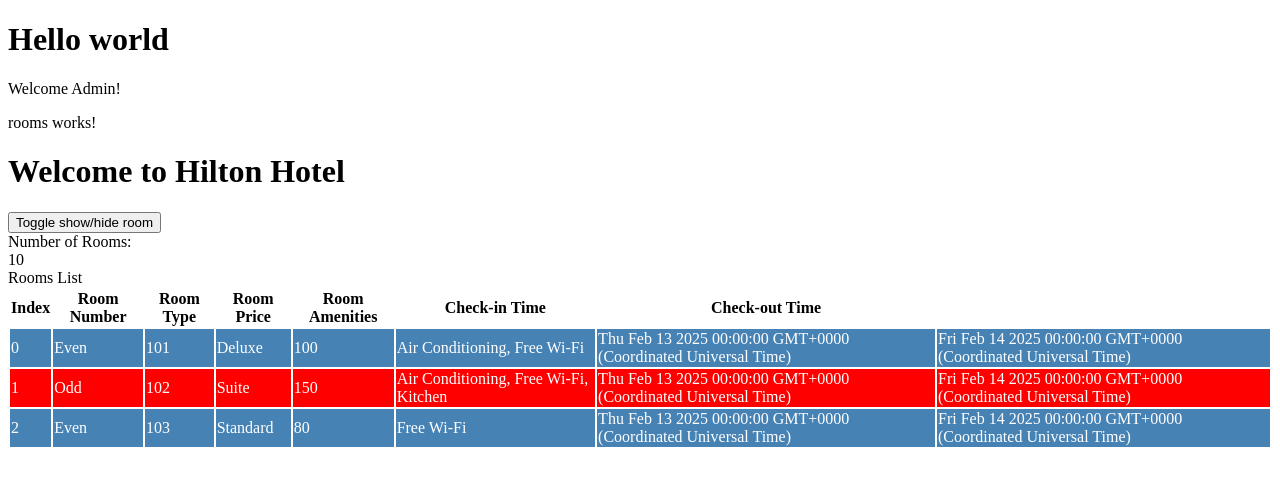
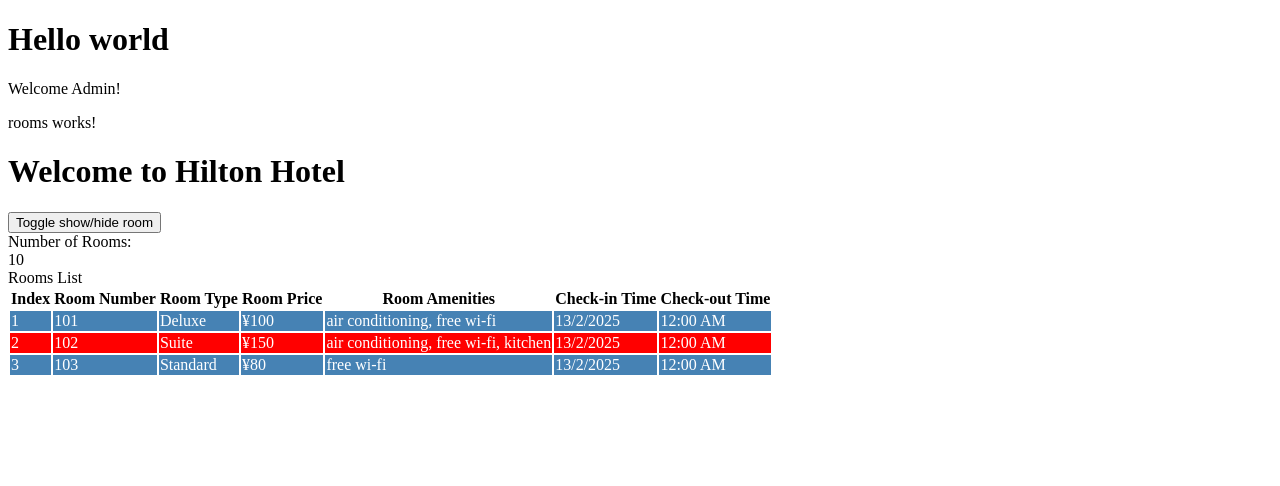
Before and after one commit to guitiorr/angular-demo, an Angular app: page / in a window 1280 px wide. Shown: the top 486 px of the page. Built offline with nearby package versions, Linux system fonts and the light colour scheme.

Commit message:
date pipe, lowercase pipe, currency pipe

```diff
--- a/src/app/rooms/rooms.component.html
+++ b/src/app/rooms/rooms.component.html
@@ -26,14 +26,14 @@
       </tr>
       @for (room of roomList; track room.roomNumber; let i = $index) {
         <tr class="{{ i % 2 === 0 ? 'even' : 'odd' }}">
-          <td>{{ i }}</td>
-          <td>{{ i % 2 === 0 ? "Even" : "Odd" }}</td>
+          <td>{{ i + 1 }}</td>
+          <td hidden="true">{{ i % 2 === 0 ? "Even" : "Odd" }}</td>
           <td>{{ room.roomNumber }}</td>
           <td>{{ room.roomType }}</td>
-          <td>{{ room.price }}</td>
-          <td>{{ room.amenities }}</td>
-          <td>{{ room.checkinTime }}</td>
-          <td>{{ room.checkoutTime }}</td>
+          <td>{{ room.price | currency: 'JPY'}}</td>
+          <td>{{ room.amenities | lowercase}}</td>
+          <td>{{ room.checkinTime | date: 'd/M/y'}}</td>
+          <td>{{ room.checkoutTime | date: 'shortTime'}}</td>
         </tr>
       }
     </table>
--- a/src/app/rooms/rooms.component.ts
+++ b/src/app/rooms/rooms.component.ts
@@ -2,10 +2,11 @@
 import { CommonModule } from '@angular/common';
 import { BrowserModule } from '@angular/platform-browser';
 import { Room, RoomList } from './rooms';
+import { DatePipe, LowerCasePipe, CurrencyPipe } from '@angular/common';
 
 @Component({
   selector: 'app-rooms',
-  imports: [],
+  imports: [DatePipe, LowerCasePipe, CurrencyPipe],
   templateUrl: './rooms.component.html',
   styleUrl: './rooms.component.scss'
 })
```
